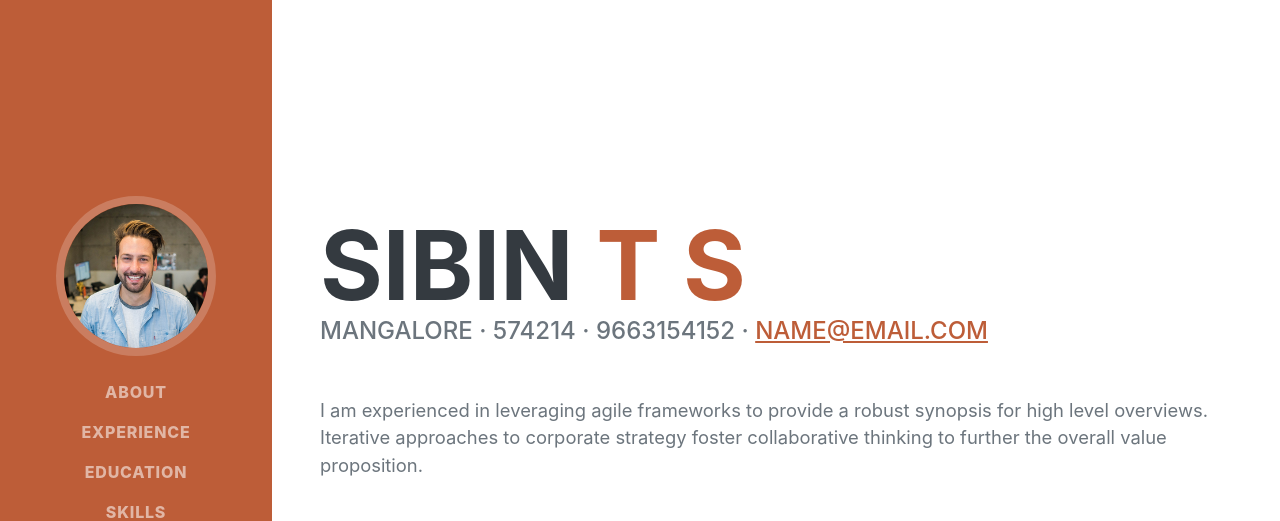
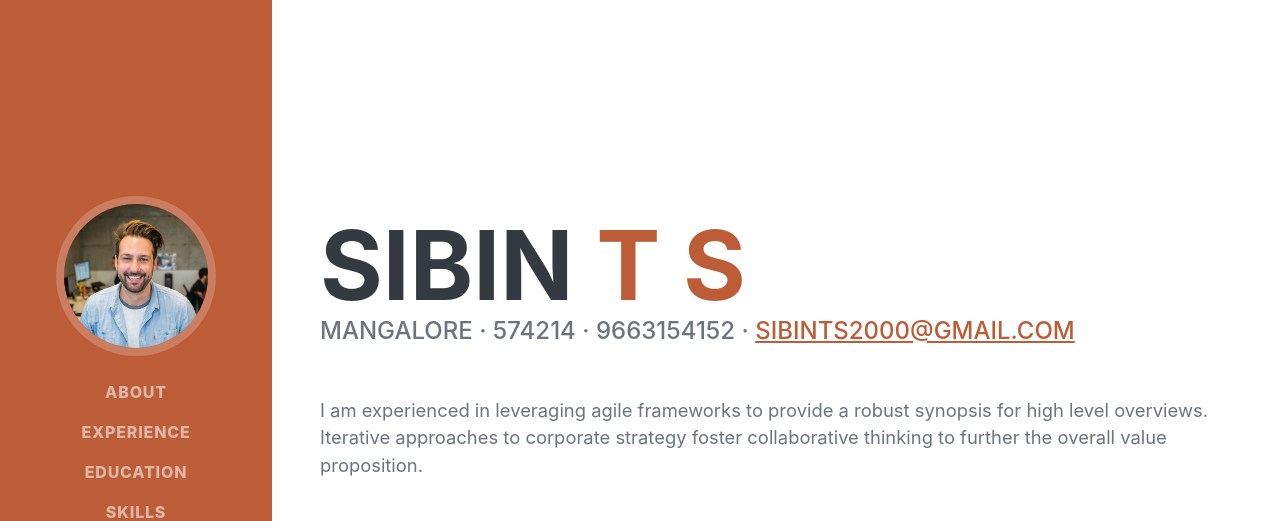
Before and after one commit to Sibints2000/SIbints2000.github.io, a plain HTML site: page index.html in a window 1280 px wide. Shown: the top 521 px of the page. Drawn offline with nearby package versions, Linux system fonts and the light colour scheme; a web font is replaced by a local one.

Commit message:
Fourth Commit

```diff
--- a/index.html
+++ b/index.html
@@ -45,7 +45,7 @@
                     </h1>
                     <div class="subheading mb-5">
                         Mangalore · 574214 · 9663154152 ·
-                        <a href="mailto:name@email.com">name@email.com</a>
+                        <a href="mailto:name@email.com">sibints2000@gmail.com</a>
                     </div>
                     <p class="lead mb-5">I am experienced in leveraging agile frameworks to provide a robust synopsis for high level overviews. Iterative approaches to corporate strategy foster collaborative thinking to further the overall value proposition.</p>
                     <div class="social-icons">
```
